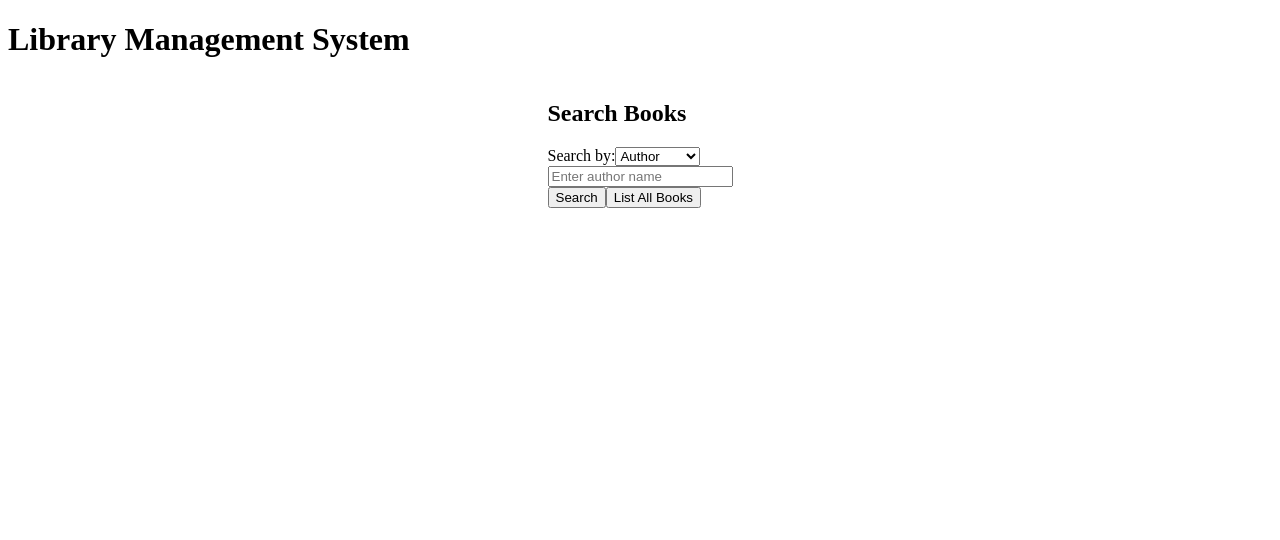
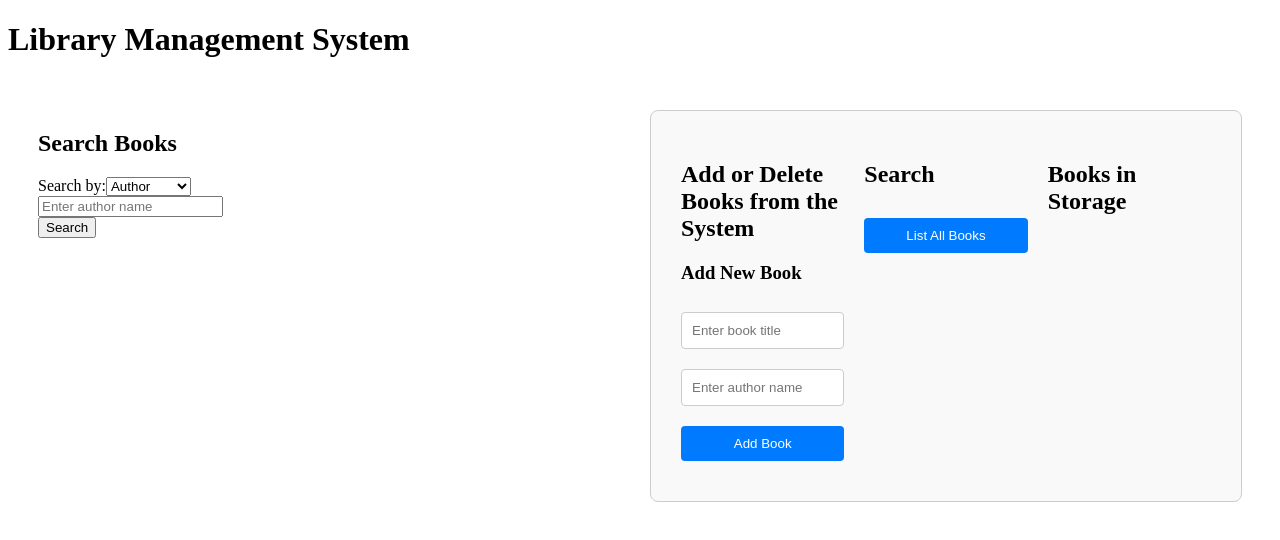
Before and after one commit to clapathiotis/LibraryManagement, an Angular app in the folder library_app/: page / in a window 1280 px wide. Shown: the top 540 px of the page. Built offline with nearby package versions, Linux system fonts and the light colour scheme.

Commit message:
new containirized component

```diff
--- a/library_app/src/app/app.component.css
+++ b/library_app/src/app/app.component.css
@@ -1,7 +1,13 @@
 .container {
+    padding: 20px;
+  }
+
+  .flex-container {
     display: flex;
-    flex-direction: column;
-    width: auto;
-    justify-content: center;
-    align-items: center;
-}
+    justify-content: space-between;
+  }
+
+  .flex-container > * {
+    flex: 1;
+    margin: 10px;
+  }
--- a/library_app/src/app/app.component.html
+++ b/library_app/src/app/app.component.html
@@ -1,5 +1,9 @@
 <div>
   <h1>Library Management System</h1>
   <div class="container">
-    <app-author-search></app-author-search>
-  </div></div>
+    <div class="flex-container">
+      <app-author-search></app-author-search>
+      <app-book-management></app-book-management>
+    </div>
+  </div>
+</div>
--- a/library_app/src/app/book-management/book-management.component.css
+++ b/library_app/src/app/book-management/book-management.component.css
@@ -1,10 +1,20 @@
 .management-container {
-  max-width: 600px;
+    max-width: 1200px;
     margin: 0 auto;
     padding: 20px;
     border: 1px solid #ccc;
     border-radius: 8px;
     background-color: #f9f9f9;
+  }
+
+  .flex-container {
+    display: flex;
+    justify-content: space-between;
+  }
+
+  .column {
+    flex: 1;
+    margin: 10px;
   }
 
   .wide-input {
--- a/library_app/src/app/book-management/book-management.component.html
+++ b/library_app/src/app/book-management/book-management.component.html
@@ -1,14 +1,22 @@
 <div class="management-container">
-  <h2>Add or Delete books from the system</h2>
+    <div class="flex-container">
+      <div class="column">
+        <h2>Add or Delete Books from the System</h2>
 
         <h3>Add New Book</h3>
         <input type="text" [(ngModel)]="newBook.title" placeholder="Enter book title" class="wide-input">
         <input type="text" [(ngModel)]="newBook.author" placeholder="Enter author name" class="wide-input">
-  <label>
-    <input type="checkbox" [(ngModel)]="newBook.available"> Available
-  </label>
         <button (click)="addBook()" class="wide-button">Add Book</button>
 
+      </div>
+
+      <div class="column">
+        <h2>Search</h2>
+        <button (click)="listAllBooks()" class="wide-button">List All Books</button>
+      </div>
+
+      <div class="column">
+        <h2>Books in Storage</h2>
         <ul>
         <li *ngFor="let book of books">
           {{ book.title }} by {{ book.author }} - {{ book.available ? 'Available' : 'Borrowed' }}
@@ -16,3 +24,6 @@
         </li>
       </ul>
       </div>
+
+    </div>
+  </div>
--- a/library_app/src/app/book-management/book-management.component.ts
+++ b/library_app/src/app/book-management/book-management.component.ts
@@ -28,4 +28,10 @@ export class BookManagementComponent {
       this.books = this.books.filter(book => book.id !== id);
     });
   }
+
+  listAllBooks() {
+    this.http.get<any[]>('http://localhost:8080/api/books').subscribe(data => {
+      this.books = data;
+    });
+  }
 }
--- a/library_app/src/app/search_component/search.component.html
+++ b/library_app/src/app/search_component/search.component.html
@@ -25,7 +25,6 @@
     </div>
 
     <button (click)="searchBooks()" class="wide-button">Search</button>
-    <button (click)="listAllBooks()" class="wide-button">List All Books</button>
 
     <ul>
       <li *ngFor="let book of books">
--- a/library_app/src/app/search_component/search.component.ts
+++ b/library_app/src/app/search_component/search.component.ts
@@ -33,10 +33,4 @@ export class SearchComponent {
       this.books = data;
     });
   }
-
-  listAllBooks() {
-    this.http.get<any[]>('http://localhost:8080/api/books').subscribe(data => {
-      this.books = data;
-    });
-  }
 }
```
Also changed, not shown: 1 other file (tests, documents, lock files or other folders). Lines whose indentation alone changed are shown as unchanged.
